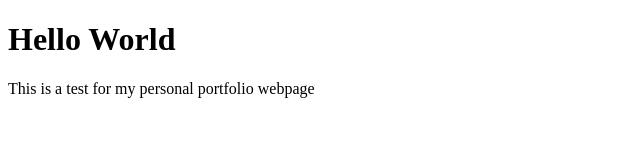
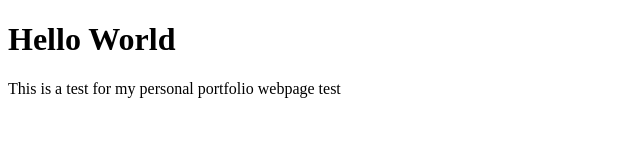
Before and after one commit to braxtondayne/braxtondayne.github.io, a plain HTML site: page index.html in a window 1280 px wide. Shown: the full height of the page, 0-640 px from the left. Drawn offline with Linux system fonts and the light colour scheme.

Commit message:
Index
added index

```diff
--- a/index.html
+++ b/index.html
@@ -2,6 +2,6 @@
 <html>
 <body>
     <h1>Hello World</h1>
-    <p>This is a test for my personal portfolio webpage</p>
+    <p>This is a test for my personal portfolio webpage test</p>
 </body>
 </html>
```
